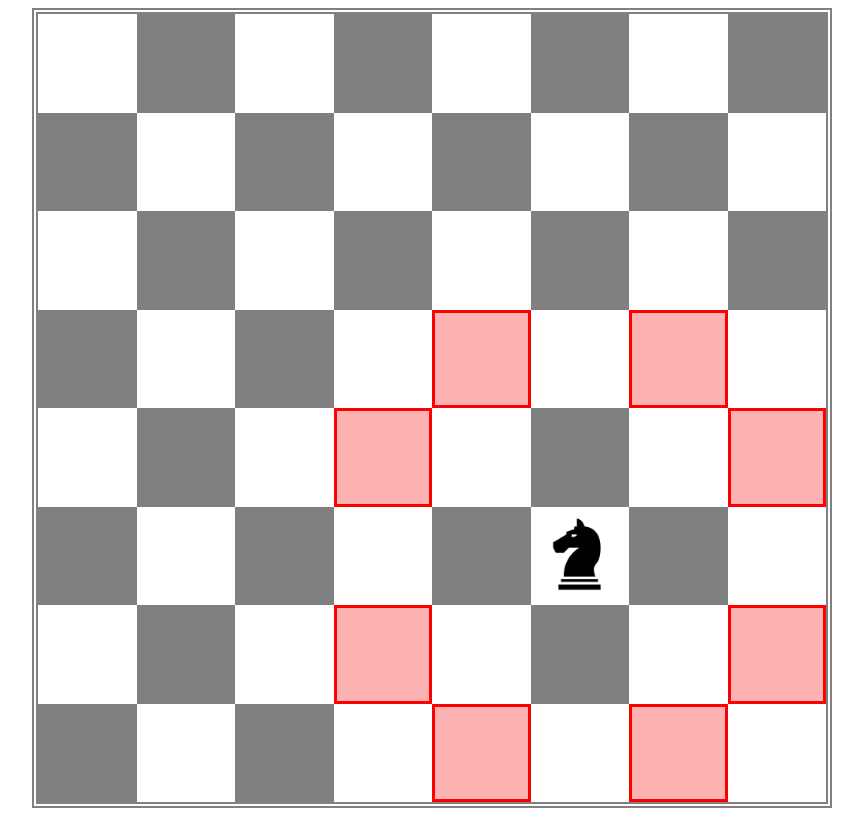
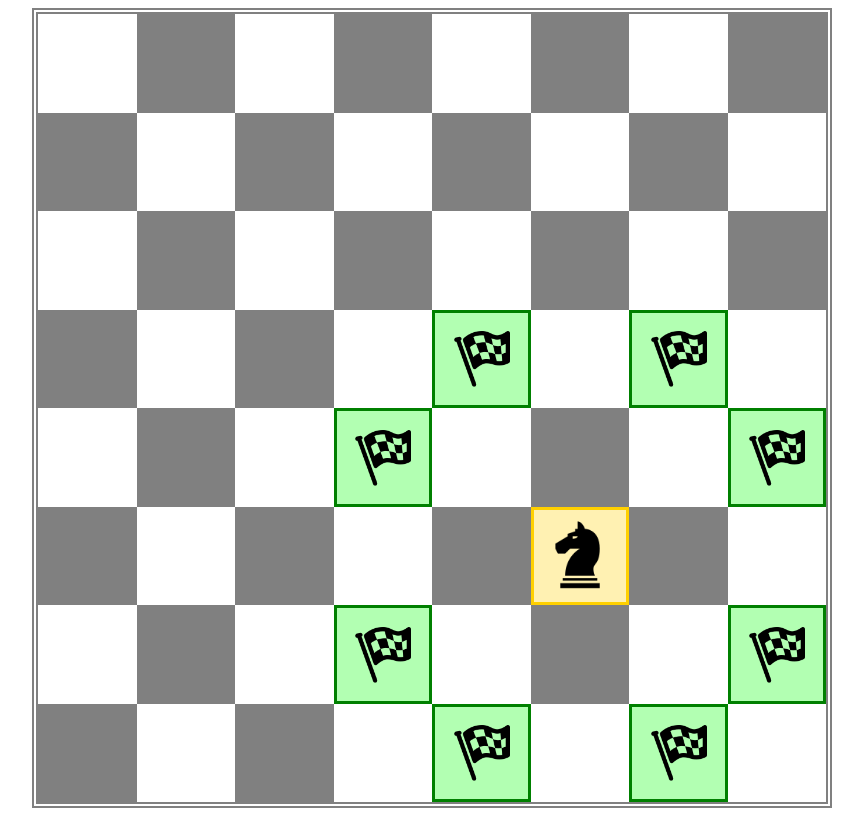
Before and after one commit to djsereno/Knights-Travails, a plain HTML site: page knights-travails.html in a window 1280 px wide. Shown: the whole page, without its empty margins (208-1071 px from the left). Drawn offline with Linux system fonts and the light colour scheme.

Commit message:
Update start and end styles, add click handler

```diff
--- a/knights-travails.css
+++ b/knights-travails.css
@@ -22,8 +22,15 @@
   background-position: center;
   background-repeat: no-repeat;
   background-size: 80%;
+  border: 3px solid rgb(255, 208, 0);
+  background-color: rgba(255, 208, 0, 0.3);
 }
 .cell.target {
-  border: 3px solid red;
-  background-color: rgba(255, 0, 0, 0.3);
+  background-image: url('./finish.png');
+  background-position: center;
+  background-repeat: no-repeat;
+  background-size: 60%;
+
+  border: 3px solid green;
+  background-color: rgba(0, 255, 0, 0.3);
 }
--- a/knights-travails.js
+++ b/knights-travails.js
@@ -4,9 +4,10 @@
 
 const Board = (boardSize = 8) => {
   const size = boardSize;
+  const boardWrapper = document.createElement('div');
+  let currentCell;
 
   const buildBoard = () => {
-    const boardWrapper = document.createElement('div');
     boardWrapper.setAttribute('id', 'board');
     document.body.appendChild(boardWrapper);
 
@@ -20,9 +21,16 @@ const Board = (boardSize = 8) => {
         cell.classList.add('cell');
         cell.setAttribute('data-row', row);
         cell.setAttribute('data-col', col);
+        cell.addEventListener('click', handleClick);
         boardWrapper.appendChild(cell);
       }
     }
+  };
+
+  const handleClick = (event) => {
+    const row = event.currentTarget.getAttribute('data-row');
+    const col = event.currentTarget.getAttribute('data-col');
+    setCurrentCell([row, col]);
   };
 
   const getCell = (cell) => {
@@ -30,7 +38,9 @@ const Board = (boardSize = 8) => {
   };
 
   const setCurrentCell = (cell) => {
-    getCell(cell).classList.add('current');
+    if (currentCell) currentCell.classList.remove('current');
+    currentCell = getCell(cell);
+    currentCell.classList.add('current');
   };
 
   const setTargetCells = (cells) => {
```
Also changed, not shown: finish.png (added).
